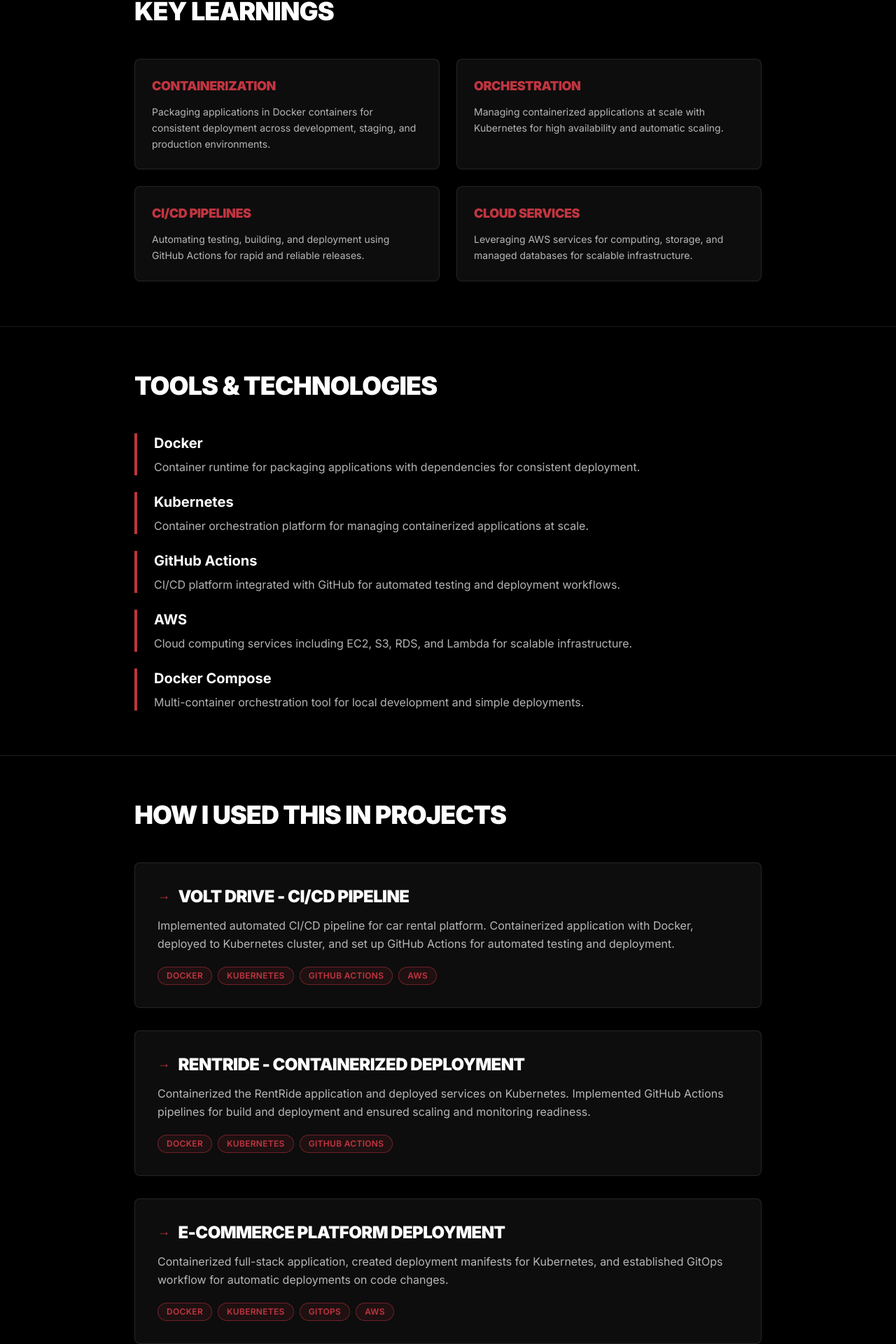
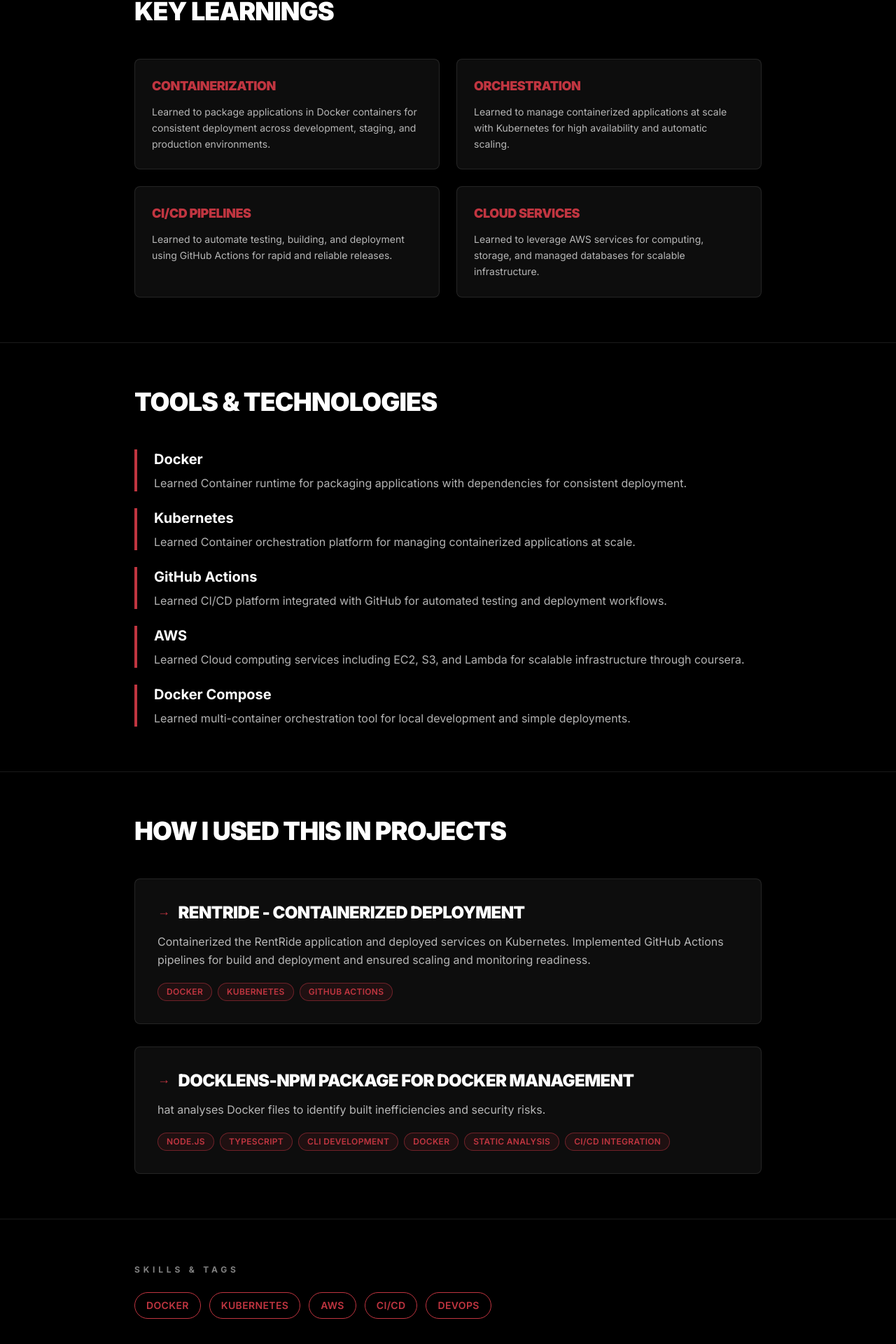
Before and after one commit to vidun-upek/Portfolio, a Next.js app in the folder pf/: page /learnings/cloud-devops in a window 1280 px wide. Shown: the part 830-2750 px from the top of the page at 70% size. Built offline with nearby package versions, Linux system fonts and the light colour scheme.

Commit message:
feat: update projects and learning content

```diff
--- a/pf/src/data/learnings-content.ts
+++ b/pf/src/data/learnings-content.ts
@@ -28,30 +28,30 @@
     title: "React & TypeScript",
     subtitle: "Building Scalable, Type-Safe React Applications",
     category: "Frontend Development",
-    readTime: "8 min read",
+    readTime: "2 min read",
     date: "March 2026",
     intro:
-      "React has revolutionized frontend development with its component-based architecture, while TypeScript adds powerful static typing to prevent runtime errors. Together, they enable developers to build scalable, maintainable applications with confidence. I've mastered advanced hook patterns, component composition, and performance optimization techniques.",
+      "React has revolutionized frontend development with its component based architecture, while TypeScript adds powerful static typing to prevent runtime errors. Together, they enable developers to build scalable, maintainable applications with confidence. I've mastered advanced hook patterns, component composition, and performance optimization techniques.",
     keyPoints: [
       {
         title: "Component Composition",
         description:
-          "Building reusable, composable components with clear separation of concerns using TypeScript props interfaces.",
+          "Learned to build reusable, composable components with clear separation of concerns using TypeScript props interfaces.",
       },
       {
         title: "Advanced Hooks",
         description:
-          "Leveraging useCallback, useMemo, useContext, and custom hooks for state management and performance optimization.",
+          "Learned to leverage useCallback, useMemo, useContext, and custom hooks for state management and performance optimization.",
       },
       {
         title: "Type Safety",
         description:
-          "Using TypeScript to catch errors at compile time with strict typing, generics, and discriminated unions.",
+          "Learned to use TypeScript to catch errors at compile time with strict typing, generics, and discriminated unions.",
       },
       {
         title: "Performance Optimization",
         description:
-          "Implementing React.memo, code splitting, lazy loading, and proper re-render optimization strategies.",
+          "Learned to implement React.memo, code splitting, lazy loading, and proper re render optimization strategies.",
       },
     ],
     techTools: [
@@ -65,7 +65,7 @@
       },
       {
         name: "Tailwind CSS",
-        description: "Utility-first CSS framework for rapid styling and responsive design implementation.",
+        description: "Utility first CSS framework for rapid styling and responsive design implementation.",
       },
       {
         name: "GSAP",
@@ -73,26 +73,26 @@
       },
       {
         name: "Next.js 15",
-        description: "React framework with SSR, file-based routing, API routes, and built-in optimization.",
+        description: "React framework with SSR, file based routing, API routes, and built in optimization.",
       },
     ],
     projects: [
       {
-        name: "CrackCode - Gamified Learning Platform (Sep 2025 — Mar 2026)",
+        name: "CrackCode - Gamified Learning Platform (Nov 2025 — Mar 2026)",
         description:
-          "Educational web application built using the MERN stack. Served as Technical Lead — responsible for frontend, backend, ML integration, documentation (UML, system/class diagrams), and CI/CD. Integrated cloud-based code editing with real-time session management, mini-games, and an AI narration agent. Deployed with Docker & Kubernetes.",
-        tools: ["React", "Node.js", "Express", "MongoDB", "Tailwind", "Docker", "Kubernetes", "LightGBM"],
+          "Educational web application built using the MERN stack. Served as Technical Lead — responsible for frontend, backend, ML integration, documentation (UML, system/class diagrams), and CI/CD. Integrated cloud based code editing with real time session management, mini-games, and an AI narration agent. Deployed with Docker & Kubernetes.",
+        tools: ["React", "Node.js", "Express", "MongoDB","Redis", "Tailwind", "Docker", "Kubernetes","LLM","Ai Agent" ],
       },
       {
-        name: "This Portfolio Website",
+        name: "Portfolio Website",
         description:
           "Created responsive components using React hooks and TypeScript. Implemented smooth GSAP animations, theme switching with context, and interactive UI elements with proper type safety.",
         tools: ["Next.js", "React", "TypeScript", "Tailwind", "GSAP"],
       },
       {
-        name: "QuickStay - Hotel Booking Platform",
+        name: "Hotelify - Hotel Booking Platform",
         description:
-          "Developed reusable UI components for hotel listings, booking forms, and owner dashboards. Implemented secure auth, Stripe payments (with webhook verification), real-time availability checks, and admin analytics. Built scalable REST APIs and full CRUD operations.",
+          "Developed reusable UI components for hotel listings, booking forms, and owner dashboards. Implemented secure auth, Stripe payments (with webhook verification), real time availability checks, and admin analytics. Built scalable REST APIs and full CRUD operations.",
         tools: ["React", "Node.js", "Express", "MongoDB", "Stripe", "Clerk", "Tailwind"],
       },
     ],
@@ -102,32 +102,32 @@
   "full-stack-dev": {
     slug: "full-stack-dev",
     title: "Full Stack Development",
-    subtitle: "End-to-End Web Application Development",
+    subtitle: "End to End Web Application Development",
     category: "Web Development",
-    readTime: "10 min read",
+    readTime: "2 min read",
     date: "March 2026",
     intro:
-      "Full-stack development requires expertise across the entire application lifecycle - from responsive frontend interfaces to scalable backend APIs and efficient database design. I've built complete production-ready applications handling authentication, real-time data, complex business logic, and deployment pipelines.",
+      "Full stack development requires expertise across the entire application lifecycle  from responsive frontend interfaces to scalable backend APIs and efficient database design. I've built complete production ready applications handling authentication, real time data, complex business logic, and deployment pipelines.",
     keyPoints: [
       {
         title: "API Design & Development",
         description:
-          "Creating RESTful APIs with proper authentication, authorization, error handling, and documentation.",
+          "Learned to create RESTful APIs with proper authentication, authorization, error handling, and documentation.",
       },
       {
         title: "Database Architecture",
         description:
-          "Designing normalized SQL schemas and document-based NoSQL structures with proper indexing and optimization.",
+          "Learned to design normalized SQL schemas and document based NoSQL structures with proper indexing and optimization.",
       },
       {
-        title: "Frontend-Backend Integration",
+        title: "Frontend Backend Integration",
         description:
-          "Seamless integration between frontend and backend with proper state management and data flow.",
+          "Learned to achieve seamless integration between frontend and backend with proper state management and data flow.",
       },
       {
-        title: "Real-time Features",
+        title: "Real time Features",
         description:
-          "Implementing WebSocket connections, live notifications, and real-time data synchronization.",
+          "Learned to implement WebSocket connections, live notifications, and real time data synchronization.",
       },
     ],
     techTools: [
@@ -156,25 +156,25 @@
       {
         name: "CrackCode Platform (Sep 2025 — Mar 2026)",
         description:
-          "Led the project as Technical Lead. Implemented end-to-end features across frontend, backend, and ML workflows. Designed system architecture and documentation; integrated CI/CD with Docker & Kubernetes and a cloud code-editor for collaborative sessions.",
-        tools: ["React", "Node.js", "Express", "MongoDB", "Docker", "Kubernetes"],
+          "Led the project as Technical Lead. Implemented end to end features across frontend, backend, and ML workflows. Designed system architecture and documentation; integrated CI/CD with Docker & Kubernetes and a cloud code editor for collaborative sessions.",
+        tools: ["React", "Node.js", "Express", "MongoDB", "Redis","Docker", "Kubernetes","CI/CD"],
       },
       {
         name: "Hotelify - Hotel Booking Platform (Jan 2026 — Mar 2026)",
         description:
-          "Scalable reservation platform with real-time search and availability, secure auth and role management using Clerk, Stripe payment integration with webhook verification, and admin dashboards for hotel owners.",
+          "Scalable reservation platform with real time search and availability, secure auth and role management using Clerk, Stripe payment integration with webhook verification, and admin dashboards for hotel owners.",
         tools: ["React", "Node.js", "Express", "MongoDB", "Stripe", "Clerk", "Redis"],
       },
       {
         name: "RentRide - Car Rental Website (Dec 2025 — Feb 2026)",
         description:
           "Responsive MERN application for car rentals. Implemented JWT auth, booking management, and database-backed reservation flows. Containerized with Docker and deployed on Kubernetes; CI/CD via GitHub Actions.",
-        tools: ["React", "Node.js", "Express", "MongoDB", "Docker", "Kubernetes", "GitHub Actions"],
+        tools: ["React", "Node.js", "Express", "MongoDB", "Docker", "Kubernetes", "GitHub Actions","CI/CD"],
       },
       {
         name: "DivinoTaste - Food Service Platform",
         description:
-          "Restaurant ordering system with menu management, order tracking, customer reviews, and admin analytics. Real-time order updates for restaurant staff.",
+          "Restaurant ordering system with menu management, order tracking, customer reviews, and admin analytics. Real time order updates for restaurant staff.",
         tools: ["React", "Express", "MongoDB", "WebSockets"],
       },
     ],
@@ -186,7 +186,7 @@
     title: "Cloud & DevOps",
     subtitle: "Automated Deployment & Infrastructure Management",
     category: "Infrastructure & Deployment",
-    readTime: "9 min read",
+    readTime: "2 min read",
     date: "March 2026",
     intro:
       "Modern applications require reliable, automated deployment pipelines and cloud infrastructure. I've containerized applications with Docker, orchestrated them with Kubernetes, and automated CI/CD pipelines. This ensures applications are scalable, reliable, and can handle production workloads.",
@@ -194,53 +194,47 @@
       {
         title: "Containerization",
         description:
-          "Packaging applications in Docker containers for consistent deployment across development, staging, and production environments.",
+          "Learned to package applications in Docker containers for consistent deployment across development, staging, and production environments.",
       },
       {
         title: "Orchestration",
         description:
-          "Managing containerized applications at scale with Kubernetes for high availability and automatic scaling.",
+          "Learned to manage containerized applications at scale with Kubernetes for high availability and automatic scaling.",
       },
       {
         title: "CI/CD Pipelines",
         description:
-          "Automating testing, building, and deployment using GitHub Actions for rapid and reliable releases.",
+          "Learned to automate testing, building, and deployment using GitHub Actions for rapid and reliable releases.",
       },
       {
         title: "Cloud Services",
         description:
-          "Leveraging AWS services for computing, storage, and managed databases for scalable infrastructure.",
+          "Learned to leverage AWS services for computing, storage, and managed databases for scalable infrastructure.",
       },
     ],
     techTools: [
       {
         name: "Docker",
-        description: "Container runtime for packaging applications with dependencies for consistent deployment.",
+        description: "Learned Container runtime for packaging applications with dependencies for consistent deployment.",
       },
       {
         name: "Kubernetes",
-        description: "Container orchestration platform for managing containerized applications at scale.",
+        description: "Learned Container orchestration platform for managing containerized applications at scale.",
       },
       {
         name: "GitHub Actions",
-        description: "CI/CD platform integrated with GitHub for automated testing and deployment workflows.",
+        description: "Learned CI/CD platform integrated with GitHub for automated testing and deployment workflows.",
       },
       {
         name: "AWS",
-        description: "Cloud computing services including EC2, S3, RDS, and Lambda for scalable infrastructure.",
+        description: "Learned Cloud computing services including EC2, S3, and Lambda for scalable infrastructure through coursera.",
       },
       {
         name: "Docker Compose",
-        description: "Multi-container orchestration tool for local development and simple deployments.",
+        description: "Learned multi-container orchestration tool for local development and simple deployments.",
       },
     ],
     projects: [
-      {
-        name: "Volt Drive - CI/CD Pipeline",
-        description:
-          "Implemented automated CI/CD pipeline for car rental platform. Containerized application with Docker, deployed to Kubernetes cluster, and set up GitHub Actions for automated testing and deployment.",
-        tools: ["Docker", "Kubernetes", "GitHub Actions", "AWS"],
-      },
       {
         name: "RentRide - Containerized Deployment",
         description:
@@ -248,16 +242,10 @@
         tools: ["Docker", "Kubernetes", "GitHub Actions"],
       },
       {
-        name: "E-Commerce Platform Deployment",
+        name: "DockLens-npm package for Docker Management",
         description:
-          "Containerized full-stack application, created deployment manifests for Kubernetes, and established GitOps workflow for automatic deployments on code changes.",
-        tools: ["Docker", "Kubernetes", "GitOps", "AWS"],
-      },
-      {
-        name: "Microservices Infrastructure",
-        description:
-          "Designed and implemented microservices infrastructure with Docker containers, orchestrated with Kubernetes, and monitored with logging and alerting systems.",
-        tools: ["Docker", "Kubernetes", "Prometheus", "ELK Stack"],
+          "hat analyses Docker files to identify built inefficiencies and security risks.",
+        tools: ["Node.js", "Typescript", "CLI Development", "Docker", "Static Analysis", "CI/CD integration"],
       },
     ],
     tags: ["Docker", "Kubernetes", "AWS", "CI/CD", "DevOps"],
@@ -268,30 +256,30 @@
     title: "Machine Learning",
     subtitle: "Data Analysis & Model Development",
     category: "AI & Machine Learning",
-    readTime: "11 min read",
+    readTime: "2 min read",
     date: "March 2026",
     intro:
-      "Machine learning enables computers to learn patterns from data and make intelligent predictions. I've built end-to-end ML pipelines including data preprocessing, feature engineering, model training, evaluation, and deployment. My work spans classification, regression, and deep learning tasks.",
+      "Machine learning enables computers to learn patterns from data and make intelligent predictions. I've built end to end ML pipelines including data preprocessing, feature engineering, model training, evaluation, and deployment. My work spans classification, regression, and deep learning tasks.",
     keyPoints: [
       {
         title: "Data Preprocessing",
         description:
-          "Cleaning, normalizing, and transforming raw data with handling of missing values, outliers, and feature scaling.",
+          "Learned Cleaning, normalizing, and transforming raw data with handling of missing values, outliers, and feature scaling.",
       },
       {
         title: "Feature Engineering",
         description:
-          "Creating meaningful features from raw data using domain knowledge and statistical techniques.",
+          "Learned Creating meaningful features from raw data using domain knowledge and statistical techniques.",
       },
       {
         title: "Model Training & Tuning",
         description:
-          "Training machine learning models with hyperparameter optimization and cross-validation for robust performance.",
+          "Learned Training machine learning models with hyperparameter optimization and cross-validation for robust performance.",
       },
       {
         title: "Model Evaluation",
         description:
-          "Comprehensive evaluation using appropriate metrics like precision, recall, F1-score, and confusion matrices.",
+          "Learned Comprehensive evaluation using appropriate metrics like precision, recall, F1 score, and confusion matrices.",
       },
     ],
     techTools: [
@@ -312,30 +300,28 @@
         description: "Machine learning library with algorithms for classification, regression, and clustering.",
       },
       {
-        name: "PyTorch & TensorFlow",
-        description: "Deep learning frameworks for building and training neural networks.",
+        name: "PyCaret",
+        description: "Low-code machine learning library that simplifies model training, comparison, and deployment workflows."
       },
+      {
+        name: "Matplotlib",
+        description: "Data visualization library used to create static, animated, and interactive charts and graphs."
+      }
     ],
     projects: [
       {
         name: "DementiaInsight - Non-Medical Dementia Risk Classifier (Dec 2025)",
         description:
-          "Developed an automated ML pipeline to predict dementia risk using non-medical features. Implemented data processing, model training and evaluation, and a CLI prediction tool. Achieved strong performance with LightGBM and was a finalist at the ModelX Inter-University Hackathon.",
-        tools: ["Python", "Pandas", "LightGBM", "Scikit-Learn", "Jupyter"],
+          "Developed an automated ML pipeline to predict dementia risk using non medical features. Implemented data processing, model training and evaluation, and a CLI prediction tool. Achieved strong performance with LightGBM and was a finalist at the ModelX Inter University Hackathon.",
+        tools: ["Python", "Pandas", "LightGBM", "Scikit Learn", "Jupyter","Classification"],
       },
       {
         name: "MedPredict - Medical Cost Prediction Model (Nov 2025)",
         description:
           "Developed a Random Forest regressor to predict medical insurance costs using lifestyle and demographic indicators. Deployed via Streamlit to provide a lightweight interactive web interface.",
-        tools: ["Python", "Scikit-Learn", "RandomForest", "Streamlit"],
-      },
-      {
-        name: "Image Classification with Deep Learning",
-        description:
-          "Implemented CNN using PyTorch for image classification. Trained on custom dataset with data augmentation and achieved 92% validation accuracy.",
-        tools: ["PyTorch", "Python", "NumPy", "Matplotlib"],
+        tools: ["Python", "Scikit Learn", "RandomForest", "Streamlit","Classification"],
       },
     ],
-    tags: ["PyTorch", "Python", "Data Science", "AI", "Neural Networks"],
+    tags: ["Scikit Learn", "Python", "Data Science", "AI", "Data Visualization"],
   },
 };
--- a/pf/src/data/projects.ts
+++ b/pf/src/data/projects.ts
@@ -145,9 +145,9 @@
 // LEARNINGS DATA
 
 export const learnings: Learning[] = [
-  { slug: "react-typescript", label: "01", title: "React & TypeScript", description: "Building scalable, type-safe React applications with advanced hook patterns.", tags: ["React", "TypeScript", "Hooks"] },
-  { slug: "full-stack-dev", label: "02", title: "Full Stack Dev", description: "Mastering both frontend and backend to deliver complete end-to-end solutions.", tags: ["Node.js", "APIs", "Databases"] },
-  { slug: "cloud-devops", label: "03", title: "Cloud & DevOps", description: "Deploying reliable, scalable applications using cloud-native tools.", tags: ["AWS", "Docker", "CI/CD"] },
+  { slug: "react-typescript", label: "01", title: "React & TypeScript", description: "Building scalable, type safe React applications with advanced hook patterns.", tags: ["React", "TypeScript", "Hooks"] },
+  { slug: "full-stack-dev", label: "02", title: "Full Stack Dev", description: "Mastering both frontend and backend to deliver complete end to end solutions.", tags: ["Node.js", "APIs", "Databases"] },
+  { slug: "cloud-devops", label: "03", title: "Cloud & DevOps", description: "Deploying reliable, scalable applications using cloud native tools.", tags: ["AWS", "Docker", "CI/CD"] },
   { slug: "machine-learning", label: "04", title: "Machine Learning", description: "Deep dive into neural networks, model training, and practical AI engineering.", tags: ["PyTorch", "Pandas", "LLMs"] },
 ];
 
```
